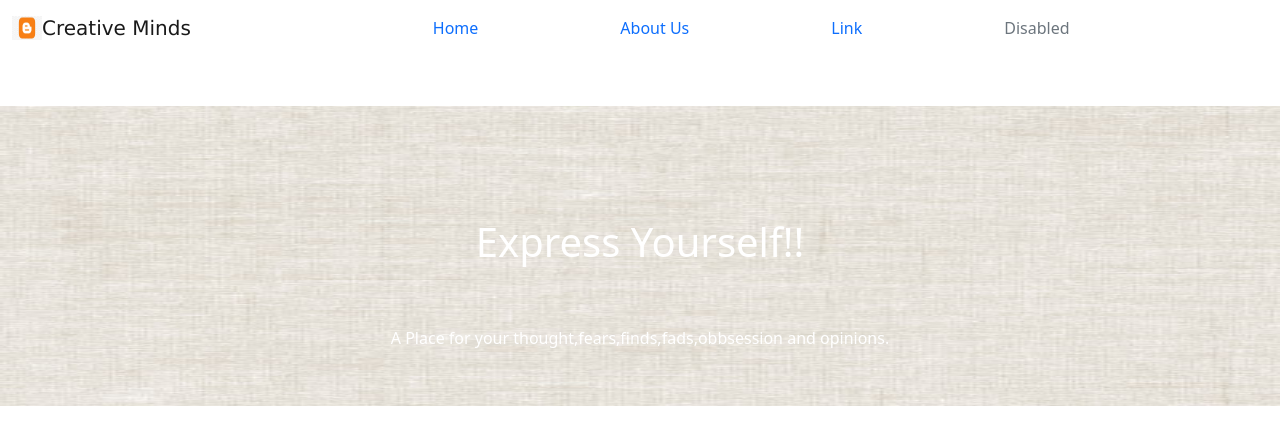
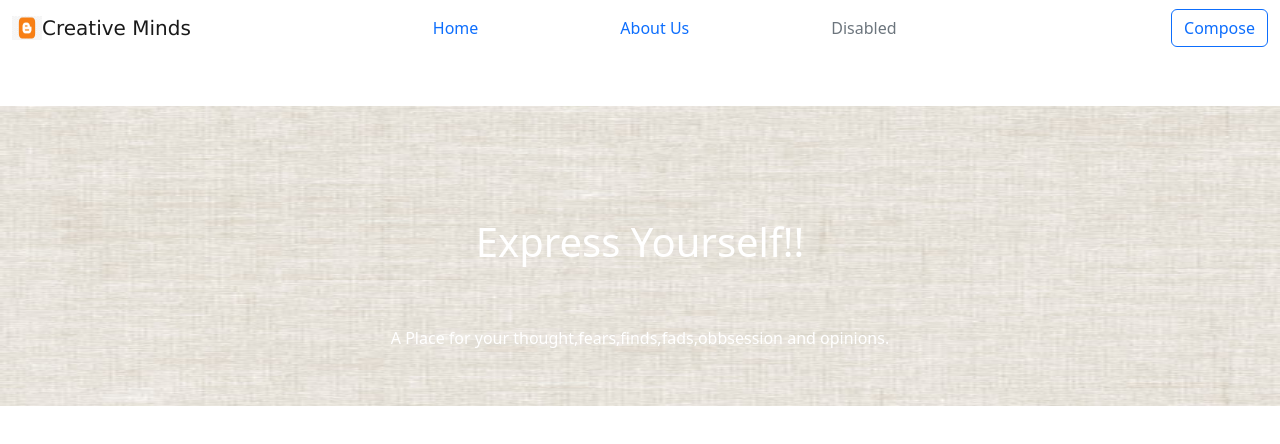
Before and after one commit to Shardul2002/Blog-Website, a React (Create React App) app in the folder client/blog-website/: page / in a window 1280 px wide. Shown: the top 444 px of the page. Built offline with nearby package versions, Linux system fonts and the light colour scheme.

Commit message:
Second Commit

```diff
--- a/client/blog-website/src/components/navbar.js
+++ b/client/blog-website/src/components/navbar.js
@@ -15,19 +15,21 @@ export default function Navbar(){
             <div class="collapse navbar-collapse" id="navbarNav">
             <ul class="nav justify-content-end nav-item">
                 <li class="nav-item">
-                    <a class="nav-link active" aria-current="page" href="#">Home</a>
+                    <a class="nav-link active" aria-current="page" href="/">Home</a>
                 </li>
                 <li class="nav-item">
-                    <a class="nav-link" href="#">About Us</a>
+                    <a class="nav-link" href="/aboutus">About Us</a>
                 </li>
-                <li class="nav-item">
-                    <a class="nav-link" href="#">Link</a>
-                </li>
+
                 <li class="nav-item">
                      <a class="nav-link disabled">Disabled</a>
                 </li>
+
             </ul>
+
+
             </div>
+            <button className="btn btn-outline-primary compose"><a class="nav-link" href="/compose">Compose</a></button>
             </div>
             </nav>
         </div>
```
